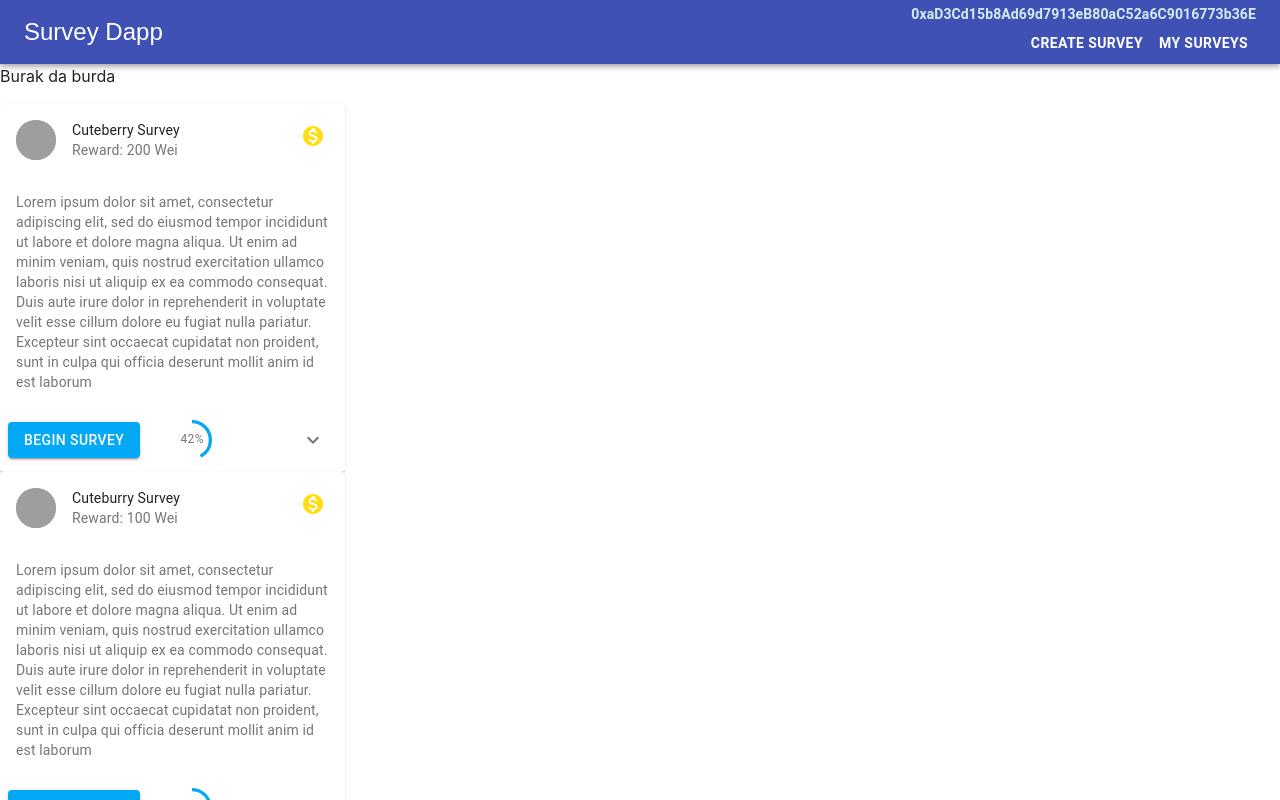
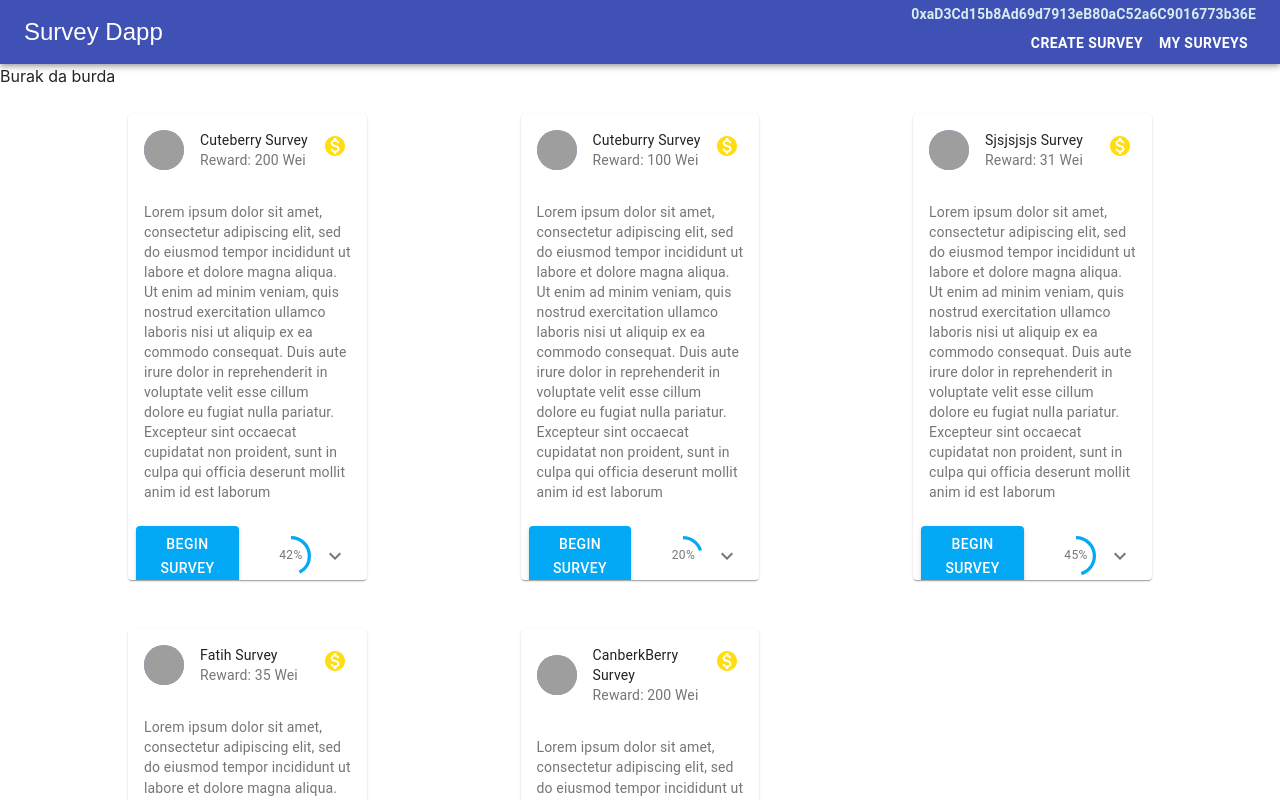
Before and after one commit to canberkkeles/survey_reward, a React (Create React App) app: page / in a window 1280 px wide. Shown: the top 800 px of the page. Built offline with nearby package versions, Linux system fonts and the light colour scheme; grey boxes are pictures that could not be loaded; a web font is replaced by a local one.

Commit message:
Modified index page.

```diff
--- a/src/components/Main.js
+++ b/src/components/Main.js
@@ -33,6 +33,26 @@
     questionCount: "69",
     currentQuestion: "31",
   },
+  {
+    id: "survey4",
+    rewardPool: "120",
+    prize: "35",
+    title: "Fatih Survey",
+    description:
+      "Lorem ipsum dolor sit amet, consectetur adipiscing elit, sed do eiusmod tempor incididunt ut labore et dolore magna aliqua. Ut enim ad minim veniam, quis nostrud exercitation ullamco laboris nisi ut aliquip ex ea commodo consequat. Duis aute irure dolor in reprehenderit in voluptate velit esse cillum dolore eu fugiat nulla pariatur. Excepteur sint occaecat cupidatat non proident, sunt in culpa qui officia deserunt mollit anim id est laborum",
+    questionCount: "70",
+    currentQuestion: "44",
+  },
+  {
+    id: "survey5",
+    rewardPool: "6100",
+    prize: "200",
+    title: "CanberkBerry Survey",
+    description:
+      "Lorem ipsum dolor sit amet, consectetur adipiscing elit, sed do eiusmod tempor incididunt ut labore et dolore magna aliqua. Ut enim ad minim veniam, quis nostrud exercitation ullamco laboris nisi ut aliquip ex ea commodo consequat. Duis aute irure dolor in reprehenderit in voluptate velit esse cillum dolore eu fugiat nulla pariatur. Excepteur sint occaecat cupidatat non proident, sunt in culpa qui officia deserunt mollit anim id est laborum",
+    questionCount: "61",
+    currentQuestion: "61",
+  },
 ];
 const Main = () => {
   const [surveys, setSurveys] = useState(DUMMY_SURVEYS);
@@ -40,7 +60,7 @@
     <div>
       <Navbar />
       <p>Burak da burda</p>
-      <SurveyCardItems surveys={surveys} />
+      <SurveyCardItems style={{ height: "100%" }} surveys={surveys} />
     </div>
   );
 };
--- a/src/components/SurveyCardItems.js
+++ b/src/components/SurveyCardItems.js
@@ -1,10 +1,25 @@
 import React from "react";
 import SurveyCard from "./UI/SurveyCard";
+import { makeStyles } from "@material-ui/core/styles";
+
+const useStyles = makeStyles((theme) => ({
+  surveyCardContainer: {
+    flexGrow: 1,
+    display: "grid",
+    gridTemplateColumns: "repeat(3, 100fr)",
+    columnGap: "15%",
+    marginLeft: "10%",
+    marginRight: "10%",
+    marginTop: "2%",
+    gridRowGap: "5%",
+  },
+}));
 
 const SurveyCardItems = (props) => {
+  const classes = useStyles();
   const surveys = props.surveys;
   return (
-    <div>
+    <div className={classes.surveyCardContainer}>
       {surveys.map((survey) => (
         <SurveyCard
           key={survey.id}
--- a/src/components/UI/SurveyCard.js
+++ b/src/components/UI/SurveyCard.js
@@ -55,6 +55,7 @@
   const details = `This survey has ${questionCount} questions. It takes approximately ${questionCount} minutes. Thank you for your participation.`;
   const handleExpandClick = () => {
     setExpanded(!expanded);
+    console.log("EXPANDED");
   };
 
   return (
```
